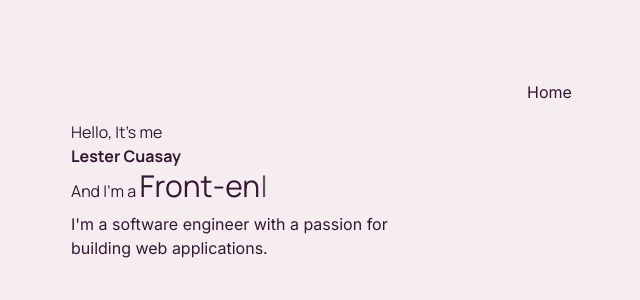
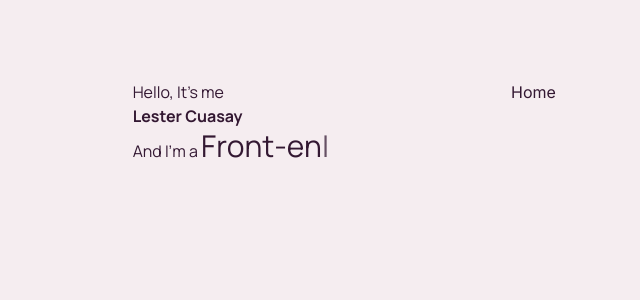
Before and after one commit to LesterCuasay/Portfolio-Next.js, a Next.js app: page / in a window 1280 px wide. Shown: the top 300 px of the page, without its empty margins (289-929 px from the left). Built offline with nearby package versions, Linux system fonts and the light colour scheme.

Commit message:
style - adjusted padding

```diff
--- a/src/app/components/Sidebar.js
+++ b/src/app/components/Sidebar.js
@@ -4,13 +4,10 @@ import Typewriter from "./Typewriter";
 
 const Sidebar = () => {
   return (
-    <div className="p-10">
+    <div className="">
       <h3>Hello, It's me</h3>
       <h1>Lester Cuasay</h1>
       <h3>And I'm a <span><Typewriter /></span></h3>
-      <p className="mt-2">
-        I'm a software engineer with a passion for building web applications.
-      </p>
     </div>
   );
 };
--- a/src/app/globals.css
+++ b/src/app/globals.css
@@ -47,12 +47,12 @@ h3 {
   justify-content: center;
   align-items: start;
   width: 400px;
-  padding: 80px 0px;
+  padding: 80px 40px;
 }
 
 .content {
   flex: 1;
-  margin-left: 96px;
-  padding: 80px 0px;
+  margin-left: 40px;
+  padding: 80px 40px;
   overflow-y: auto;
 }
```
